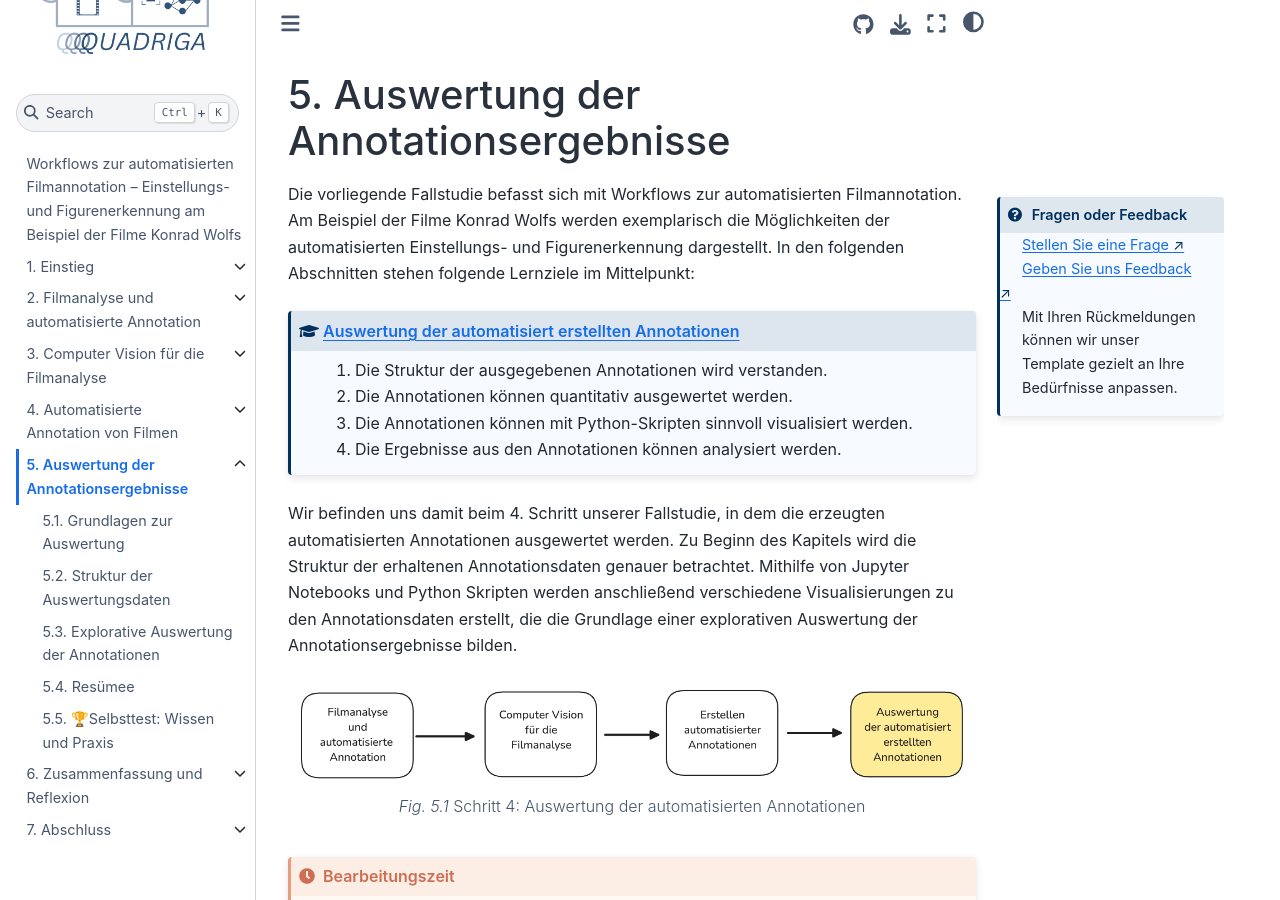
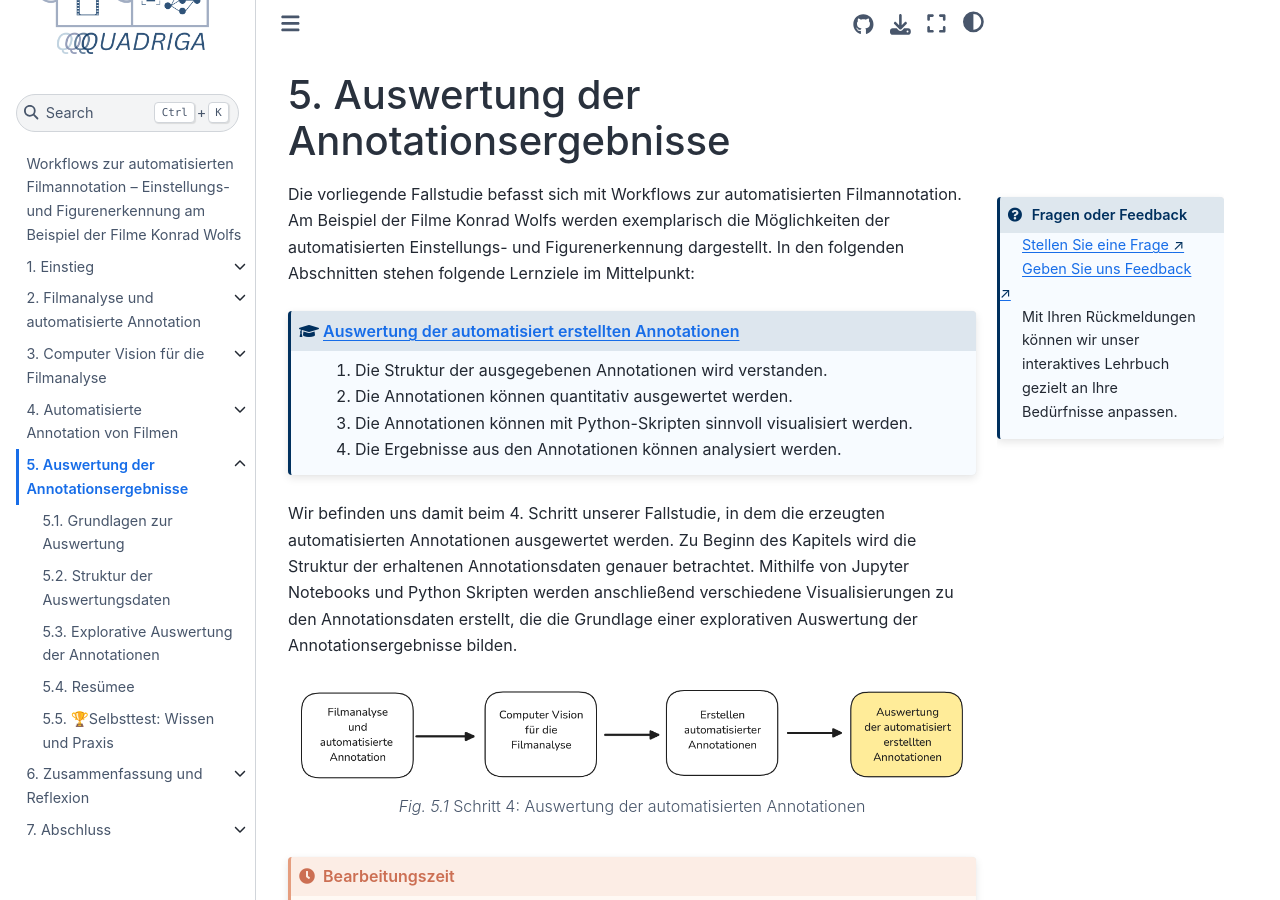
Before and after one commit to quadriga-dk/Bewegtes-Bild-Fallstudie-4, a Jupyter Book: the page built from auswertung/einleitung.md, in a window 1280 px wide and 900 px high. Built offline with Jupyter Book 1.0.4 settings and Sphinx 7.4.7 and the Sphinx Book theme 1.1.4, drawn with Linux system fonts in a browser that asks for light colours; pages that are not in the unit, such as notebooks, are missing from menus.

Commit message:
fix feedback adomonition

`````diff
--- a/auswertung/einleitung.md
+++ b/auswertung/einleitung.md
@@ -12,7 +12,7 @@
     Geben Sie uns Feedback
 </a>
 
-Mit Ihren Rückmeldungen können wir unser Template gezielt an Ihre Bedürfnisse anpassen.
+Mit Ihren Rückmeldungen können wir unser interaktives Lehrbuch gezielt an Ihre Bedürfnisse anpassen.
 
 ```
 ````
`````
Also changed, not shown: annotation/einleitung.md (+1 -1 lines), einleitung.md (+1 -2 lines), filmanalyse/einleitung.md (+1 -1 lines), reflexion-und-resümee/zusammenfassung.md (+1 -1 lines), vision/einleitung.md (+1 -1 lines).
